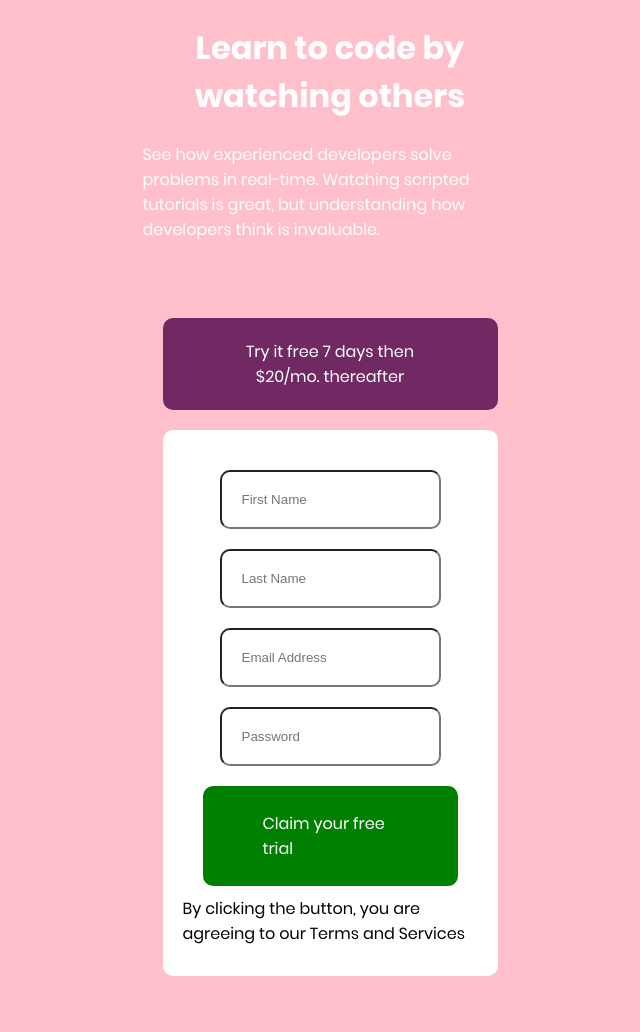
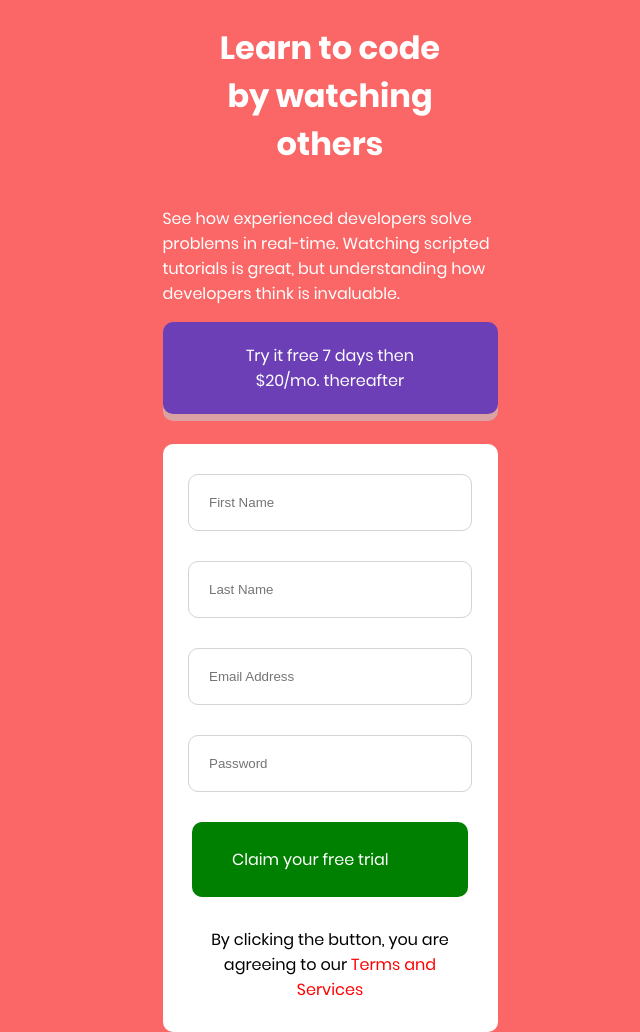
Before and after one commit to ArturLimaiko/NewProject, a plain HTML site: page index.html in a window 1280 px wide. Shown: the part 97-1129 px from the top of the page, without its empty margins (310-950 px from the left). Before the commit the page ends 1073 px from the top, so only its background shows below. Drawn offline with Linux system fonts and the light colour scheme.

Commit message:
немного подправил верстку и добавил еще стилей

```diff
--- a/index.html
+++ b/index.html
@@ -25,7 +25,7 @@
       </a>
     </header>
     <main class="container">
-      <form class="registration-form" action="#" method="post">
+      <form class="form-wrapper" action="#" method="post">
         <label for="first-name">
           <input
             class="registration-form first"
--- a/style.css
+++ b/style.css
@@ -38,11 +38,19 @@ body {
   display: flex;
   flex-direction: column;
   max-width: 375px;
-  background-color: pink;
+  background-color: #fb6767;
   font-size: 16px;
   font-family: Poppins;
   margin: 0 auto;
   padding-top: 100px;
+}
+
+.header {
+display:flex;
+flex-direction: column;
+max-width: 335px;
+align-self: center;
+margin-bottom:30px;
 }
 
 .header__title {
@@ -59,11 +67,11 @@ body {
 .header__link {
   display: inline-block;
   text-decoration: none;
-  background-color: #702963;
+  background-color: #6d3fb7;
   color: white;
   padding: 5px 50px;
   border-radius: 10px;
-  margin: 60px 20px 20px;
+  box-shadow: 0px 7px #c7c7c79e;
 }
 
 .header__text {
@@ -79,6 +87,7 @@ body {
   border-radius: 10px;
   align-self: center;
   max-width: 335px;
+  height: 100%;
 }
 
 .registration-form {
@@ -86,8 +95,10 @@ body {
   flex-direction: column;
   align-items: center;
   border-radius: 10px;
-  padding: 20px;
-  margin: 10px auto;
+  border: 1px solid #d5d3d3;
+  padding: 20px 85px 20px 20px;
+  margin: 0 auto;
+  margin-top: 30px;
 }
 
 .registration-form__input {
@@ -98,11 +109,29 @@ body {
 }
 
 .registration-form__link {
-  display: inline-block;
+  display: flex;
   text-decoration: none;
   background-color: green;
   color: white;
-  padding: 25px 60px;
+  padding: 25px 40px;
   border-radius: 10px;
-  margin: 10px 20px 10px;
+  max-width: 196px;
+  align-items: center;
+  margin-top: 20px;
+  margin: 0 auto;
+  margin-top: 30px;
+  margin-bottom: 30px;
 }
+
+.container-text {
+  display: flex;
+  text-align:center;
+  margin:0 auto;
+  margin-left: 45px;
+  margin-right: 45px;
+  margin-bottom: 30px;
+}
+
+.important-text__highlight {
+color: red;
+}
```
